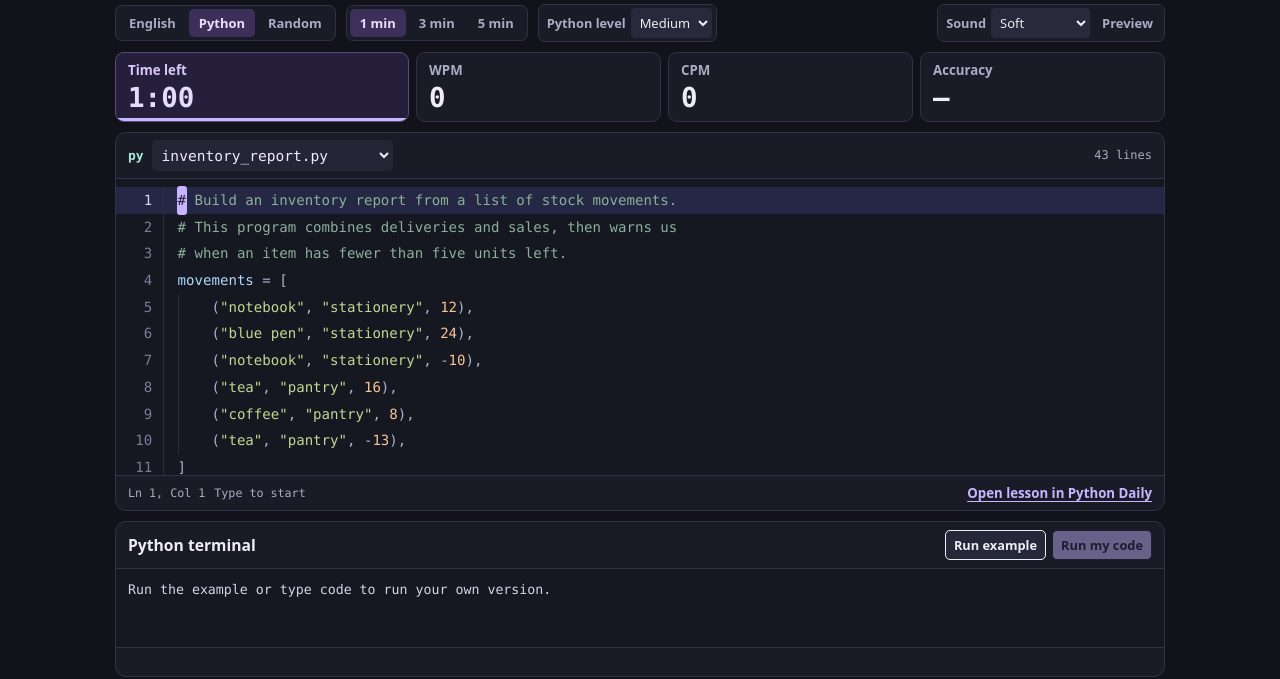
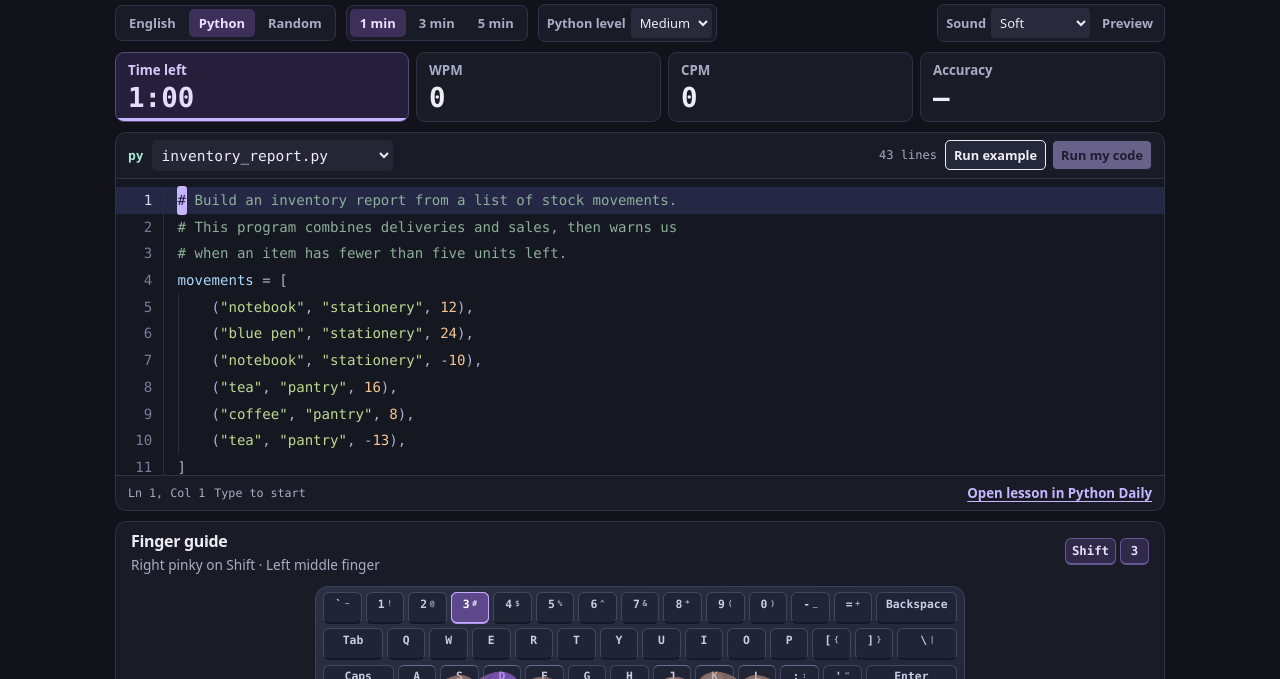
Before and after one commit to savanthchandra/typing-trainer, a plain HTML site: page index.html in a window 1280 px wide. Shown: the part 121-800 px from the top of the page. Drawn offline with Linux system fonts and the light colour scheme.

Commit message:
Reveal the terminal below the keyboard only when Python runs

```diff
--- a/app.js
+++ b/app.js
@@ -7,7 +7,7 @@ const view = Object.fromEntries([
   "restart", "next", "retry", "passage-choice", "line-count", "cursor-position", "time",
   "time-fill", "timer-card", "wpm", "cpm", "accuracy", "results", "result-title",
   "result-summary", "session-status", "difficulty", "level-control", "passage-kind",
-  "terminal", "run-example", "run-typed", "click-sound", "preview-sound", "indent-help"
+  "terminal", "run-example", "run-typed", "click-sound", "preview-sound", "indent-help", "python-run-controls"
 ].map(id => [id, document.getElementById(id)]));
 
 const pythonKeywords = new Set((
@@ -19,7 +19,7 @@ const tokenPattern = /(?<comment>#[^\n]*)|(?<string>(?:[rRbBuUfF]{1,2})?(?:"""[\
 addKeys(view.keyboard);
 const hands = new HandDisplay(view.hands);
 const sounds = new TypingSounds(view["click-sound"], view["preview-sound"]);
-const terminal = new PythonTerminal(view.terminal);
+const terminal = new PythonTerminal(view.terminal, view["run-example"], view["run-typed"]);
 const modeButtons = [...document.querySelectorAll("[data-mode]")];
 const durationButtons = [...document.querySelectorAll("[data-duration]")];
 let mode = "python";
@@ -153,7 +153,7 @@ function loadPassage(focus = false) {
   else view["lesson-link"].removeAttribute("href");
   view["time-fill"].max = duration / 1000;
   terminal.reset();
-  view.terminal.hidden = !isPython;
+  view["python-run-controls"].hidden = !isPython;
   view.results.hidden = true;
   view["session-status"].textContent = "Ready";
   activeSlot = null;
@@ -427,8 +427,11 @@ view.next.addEventListener("click", () => {
   passageIndex = mode === "random" ? chooseRandom(passage) : (passageIndex + 1) % options.length;
   loadPassage(true);
 });
-view["run-example"].addEventListener("click", () => terminal.run(passage.text));
-view["run-typed"].addEventListener("click", () => terminal.run(slots.slice(0, run.cursor).map(slot => slot.entered).join("")));
+view["run-example"].addEventListener("click", event => terminal.run(passage.text, event.currentTarget));
+view["run-typed"].addEventListener("click", event => {
+  const source = slots.slice(0, run.cursor).map(slot => slot.entered).join("");
+  terminal.run(source, event.currentTarget);
+});
 document.addEventListener("keydown", keyDown);
 document.addEventListener("keyup", event => hands.up(event.code));
 document.addEventListener("visibilitychange", tick);
--- a/index.html
+++ b/index.html
@@ -6,12 +6,12 @@
   <meta name="theme-color" content="#11121a">
   <meta name="description" content="Practice typing English or Python in 1-, 3-, or 5-minute tests with live metrics and illustrated hand guidance.">
   <title>Home Row — Typing Practice</title>
-  <link rel="stylesheet" href="style.css?v=6">
+  <link rel="stylesheet" href="style.css?v=7">
   <script defer src="passages.js?v=6"></script>
   <script defer src="hand-art.js"></script>
   <script defer src="keyboard.js?v=4"></script>
-  <script defer src="practice-tools.js"></script>
-  <script defer src="app.js?v=6"></script>
+  <script defer src="practice-tools.js?v=7"></script>
+  <script defer src="app.js?v=7"></script>
 </head>
 <body>
   <header class="topbar">
@@ -90,7 +90,13 @@
             <label class="visually-hidden" for="passage-choice">Passage</label>
             <select id="passage-choice"></select>
           </div>
-          <span id="line-count" class="line-count"></span>
+          <div class="editor-controls">
+            <span id="line-count" class="line-count"></span>
+            <div id="python-run-controls" class="terminal-actions">
+              <button type="button" id="run-example" class="secondary" aria-controls="terminal" aria-expanded="false">Run example</button>
+              <button type="button" id="run-typed" class="primary" aria-controls="terminal" aria-expanded="false" disabled>Run my code</button>
+            </div>
+          </div>
         </div>
         <p id="instructions" class="visually-hidden">Type the highlighted character to start the timer. Enter inserts a line break and Backspace moves back one character. In Python, Tab fills leading indentation. Press Escape to move focus out of the passage.</p>
         <div class="editor-surface">
@@ -110,19 +116,6 @@
         </div>
       </section>
 
-      <section id="terminal" class="panel terminal" aria-labelledby="terminal-title">
-        <div class="terminal-header">
-          <h2 id="terminal-title">Python terminal</h2>
-          <div class="terminal-actions">
-            <button type="button" id="run-example" class="secondary">Run example</button>
-            <button type="button" id="run-typed" class="primary" disabled>Run my code</button>
-            <button type="button" id="stop-python" class="secondary" hidden>Stop</button>
-          </div>
-        </div>
-        <pre id="terminal-output" tabindex="0" aria-label="Python output">Run the example or type code to run your own version.</pre>
-        <p id="terminal-status" class="terminal-status" role="status" aria-atomic="true"></p>
-      </section>
-
       <section class="panel guide" aria-labelledby="guide-title">
         <div class="guide-header">
           <div>
@@ -139,6 +132,18 @@
         </div>
         <p class="key-help"><kbd>Enter</kbd> Line break <span id="indent-help"><kbd>Tab</kbd> Indent</span> <kbd>Backspace</kbd> Correct</p>
       </section>
+
+      <section id="terminal" class="panel terminal" aria-labelledby="terminal-title" hidden>
+        <div class="terminal-header">
+          <h2 id="terminal-title">Python terminal</h2>
+          <div class="terminal-actions">
+            <button type="button" id="hide-python" class="secondary">Hide</button>
+            <button type="button" id="stop-python" class="secondary" hidden>Stop</button>
+          </div>
+        </div>
+        <pre id="terminal-output" tabindex="0" aria-label="Python output">Run the example or type code to run your own version.</pre>
+        <p id="terminal-status" class="terminal-status" role="status" aria-atomic="true"></p>
+      </section>
     </div>
     <p id="session-status" class="visually-hidden" role="status" aria-atomic="true"></p>
     <noscript><p>Enable JavaScript to use the typing trainer.</p></noscript>
--- a/practice-tools.js
+++ b/practice-tools.js
@@ -67,17 +67,23 @@ class TypingSounds {
 }
 
 class PythonTerminal {
-  constructor(panel) {
+  constructor(panel, example, typed) {
     this.panel = panel;
     this.output = panel.querySelector("#terminal-output");
     this.status = panel.querySelector("#terminal-status");
-    this.example = panel.querySelector("#run-example");
-    this.typed = panel.querySelector("#run-typed");
+    this.example = example;
+    this.typed = typed;
+    this.hideButton = panel.querySelector("#hide-python");
     this.stopButton = panel.querySelector("#stop-python");
     this.size = 0;
     this.busy = false;
     this.canRunTyped = false;
     this.stopButton.addEventListener("click", () => this.stop("Execution stopped."));
+    this.hideButton.addEventListener("click", () => {
+      this.panel.hidden = true;
+      this.setAvailability(this.canRunTyped);
+      this.trigger?.focus();
+    });
   }
 
   setAvailability(canRunTyped) {
@@ -85,22 +91,31 @@ class PythonTerminal {
     this.example.disabled = this.busy;
     this.typed.disabled = this.busy || !canRunTyped;
     this.stopButton.hidden = !this.busy;
+    this.hideButton.hidden = this.busy;
+    const open = String(!this.panel.hidden);
+    this.example.setAttribute("aria-expanded", open);
+    this.typed.setAttribute("aria-expanded", open);
   }
 
   reset() {
     if (this.busy) this.stop();
+    this.panel.hidden = true;
+    this.trigger = null;
     this.output.textContent = "Run the example or type code to run your own version.";
     this.status.textContent = "";
     this.setAvailability(false);
   }
 
-  run(source) {
+  run(source, trigger) {
     if (this.busy || !source.trim()) return;
+    this.trigger = trigger;
+    this.panel.hidden = false;
     this.busy = true;
     this.size = 0;
     this.output.textContent = "";
     this.status.textContent = "Loading Python…";
     this.setAvailability(this.canRunTyped);
+    this.panel.scrollIntoView({ block: "nearest" });
     try {
       if (!this.worker) this.connect();
       this.worker.postMessage(source);
--- a/style.css
+++ b/style.css
@@ -66,7 +66,7 @@ button.primary:hover { background: #d9ceff; }
 .panel { min-width: 0; border: 1px solid var(--border); border-radius: 11px; background: var(--panel); }
 .editor { overflow: hidden; }
 .editor-header, .editor-footer { display: flex; align-items: center; justify-content: space-between; gap: 9px; padding: 7px 12px; }
-.editor-header { border-bottom: 1px solid var(--border); min-height: 46px; }
+.editor-header { border-bottom: 1px solid var(--border); min-height: 46px; flex-wrap: wrap; }
 .file-select { display: flex; align-items: center; gap: 8px; min-width: 0; }
 .file-icon { color: #a8e8d5; font: 700 .81rem var(--mono); }
 .file-select select {
@@ -74,6 +74,7 @@ button.primary:hover { background: #d9ceff; }
   border: 1px solid transparent; border-radius: 5px; background: #242636; color: #eeeafa; font: 570 .91rem var(--mono);
 }
 .file-select select:hover { border-color: #535771; }
+.editor-controls { display: flex; flex-wrap: wrap; align-items: center; gap: 8px; }
 .line-count { flex: none; color: var(--muted); font: .75rem var(--mono); }
 .editor-surface { position: relative; background: var(--editor); }
 .passage {
```
